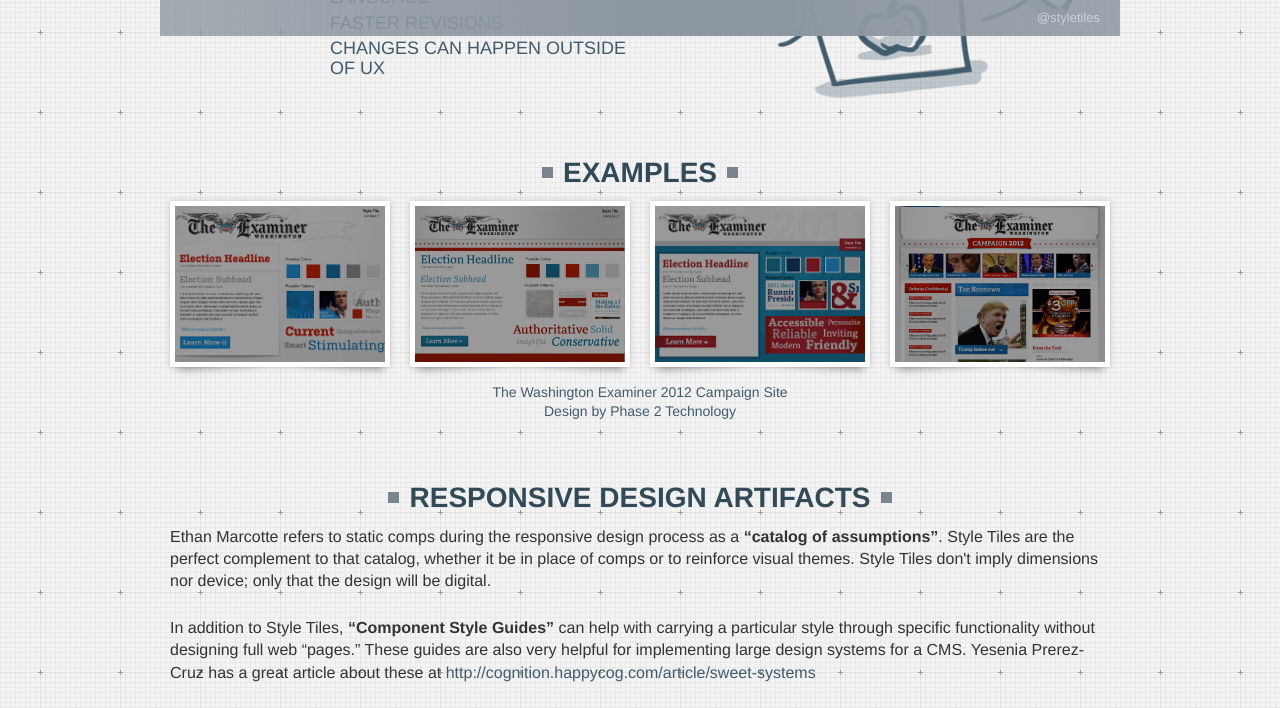
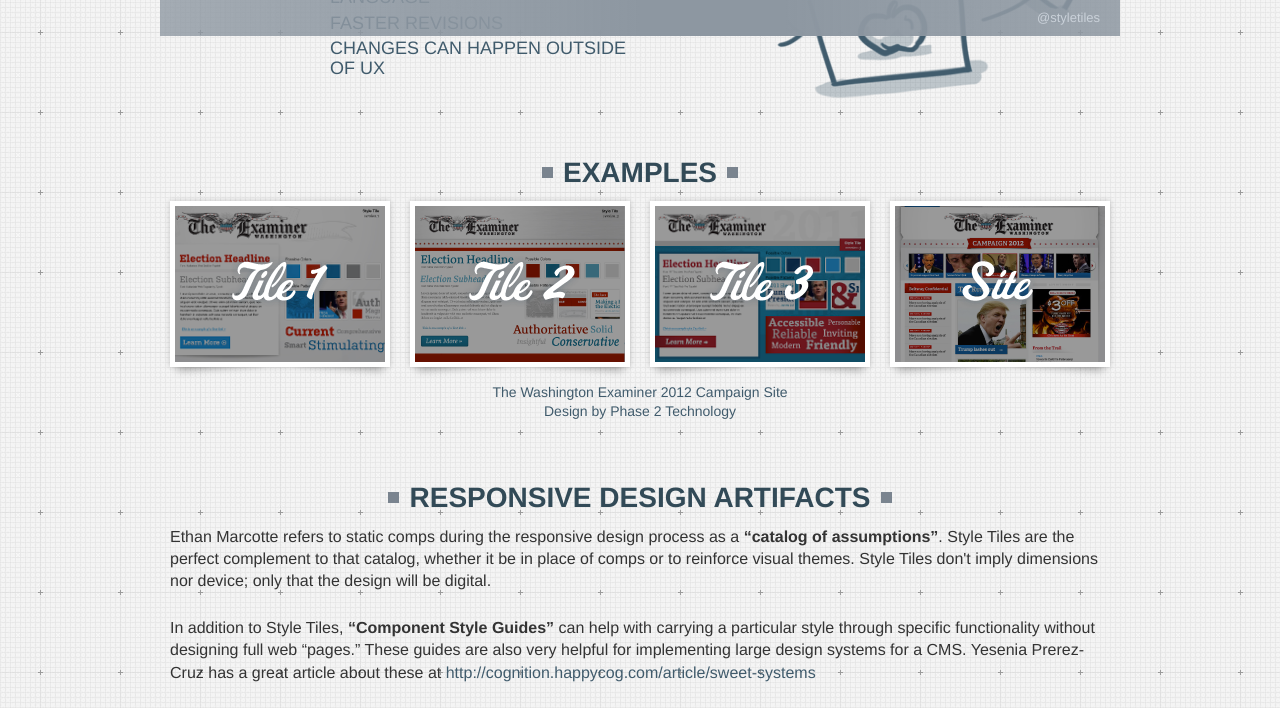
Before and after one commit to styletiles/styletiles.github.com, a Jekyll site: the page built from _posts/2012-02-01-index.html, in a window 1280 px wide and 1400 px high, scrolled down 3888 px. Shown: the top 708 px of the window. Built offline with Jekyll 4.4.1, drawn with Linux system fonts in a browser that asks for light colours; nearby versions of some CDN libraries; grey boxes are pictures that could not be loaded.

Commit message:
its generally good to edit the main css file, not the one in _site

```diff
--- a/css/style.css
+++ b/css/style.css
@@ -105,8 +105,17 @@ a.thumb:after { left:auto; right: 3px;
          -o-transform: skew(5deg) rotate(5deg);
             transform: skew(5deg) rotate(5deg);
 }
-a.thumb span.caption { width:100%; height:100%; display:block; background:rgba(0,0,0,0.4); position:absolute; left:0; top:0; text-indent:-9999px; opacity:1; }
-a.thumb span.enlarge { font-weight:bold; font-size:28px; display:block; color:#fff; padding:5px; width:20px; height:20px; border-radius:50%; position:absolute; background:#91a31f; right:-2px; bottom:-2px; opacity:1; text-align:center; opacity:0; }
+a.thumb span.caption { width:100%; height:100%; display:block; background:rgba(0,0,0,0.4) url(/img/tile_1.png) no-repeat 50% 50%; position:absolute; left:0; top:0; text-indent:-9999px; opacity:1; }
+a.thumb span.caption.tile-two { background-image: url(/img/tile_2.png); }
+a.thumb span.caption.tile-three { background-image: url(/img/tile_3.png); }
+a.thumb span.caption.site { background-image: url(/img/site.png); }
+a.thumb span.enlarge { font-weight:bold; font-size:30px; line-height:0.75em; display:block; color:#fff; padding:5px; width:20px; height:20px; border-radius:50%; position:absolute; background:#91a31f; right:-17px; bottom:-15px; opacity:1; text-align:center; opacity:0;
+    -webkit-box-shadow:0 0 5px rgba(0,0,0,0.4);
+       -moz-box-shadow:0 0 5px rgba(0,0,0,0.4);
+        -ms-box-shadow:0 0 5px rgba(0,0,0,0.4);
+         -o-box-shadow:0 0 5px rgba(0,0,0,0.4);
+            box-shadow:0 0 5px rgba(0,0,0,0.4);
+}
 a.thumb:hover { border-color:#3e5261; text-decoration:none; }
 a.thumb:hover span.caption { opacity:0; }
 a.thumb:hover span.enlarge { opacity:1; }
```
